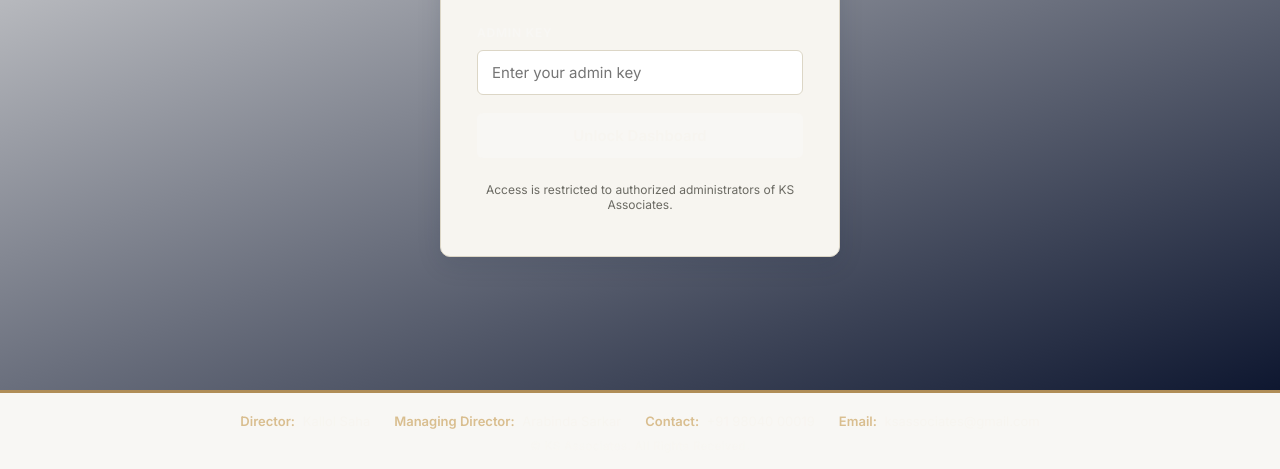
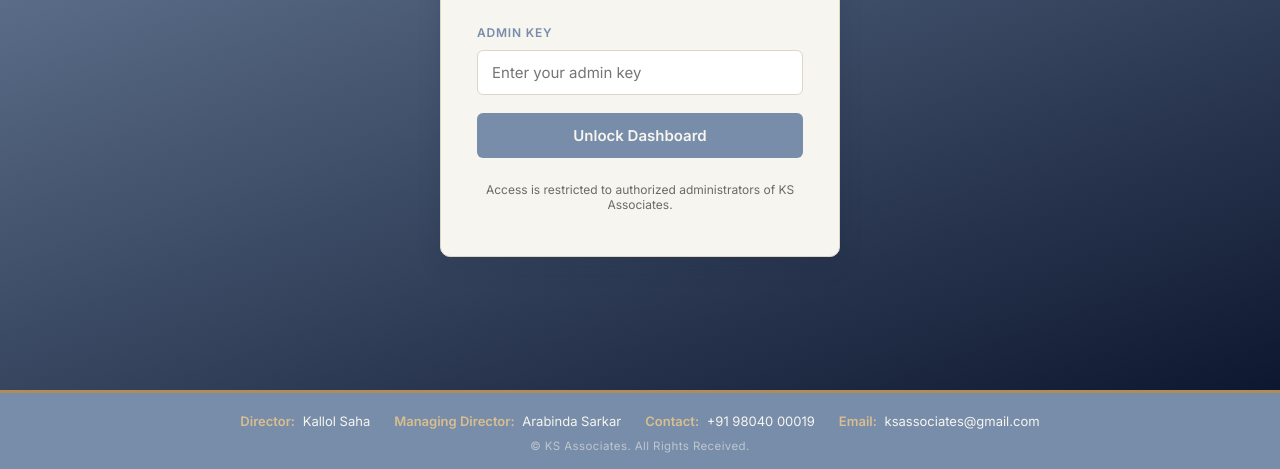
Before and after one commit to Arabinda942/ksassociates-DB-AS, a plain HTML site: page frontend/index.html in a window 1280 px wide. Shown: the part 331-800 px from the top of the page. Drawn offline with Linux system fonts and the light colour scheme.

Commit message:
Update style.css

```diff
--- a/frontend/css/style.css
+++ b/frontend/css/style.css
@@ -1,5 +1,5 @@
 :root {
-  --ink: #F8F7F4;
+  --ink: #778DA9;
   --ink-2: #1D2E4F;
   --ink-3: #26375C;
   --parchment: #F7F5F0;
```
